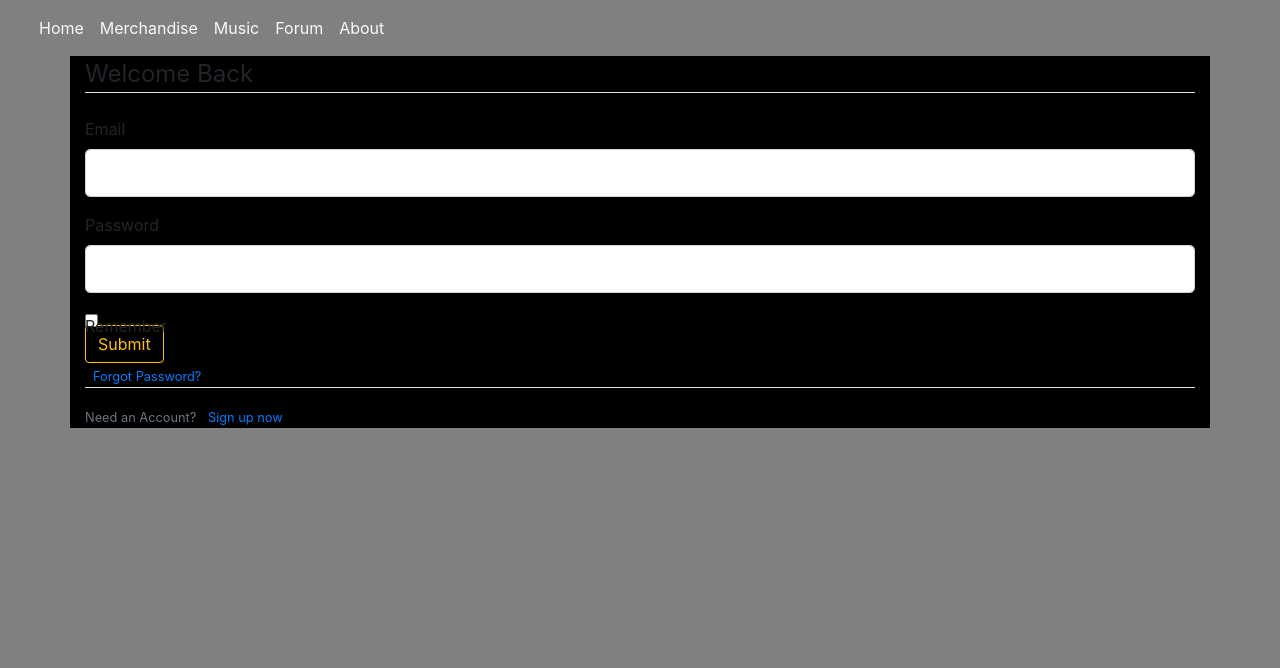
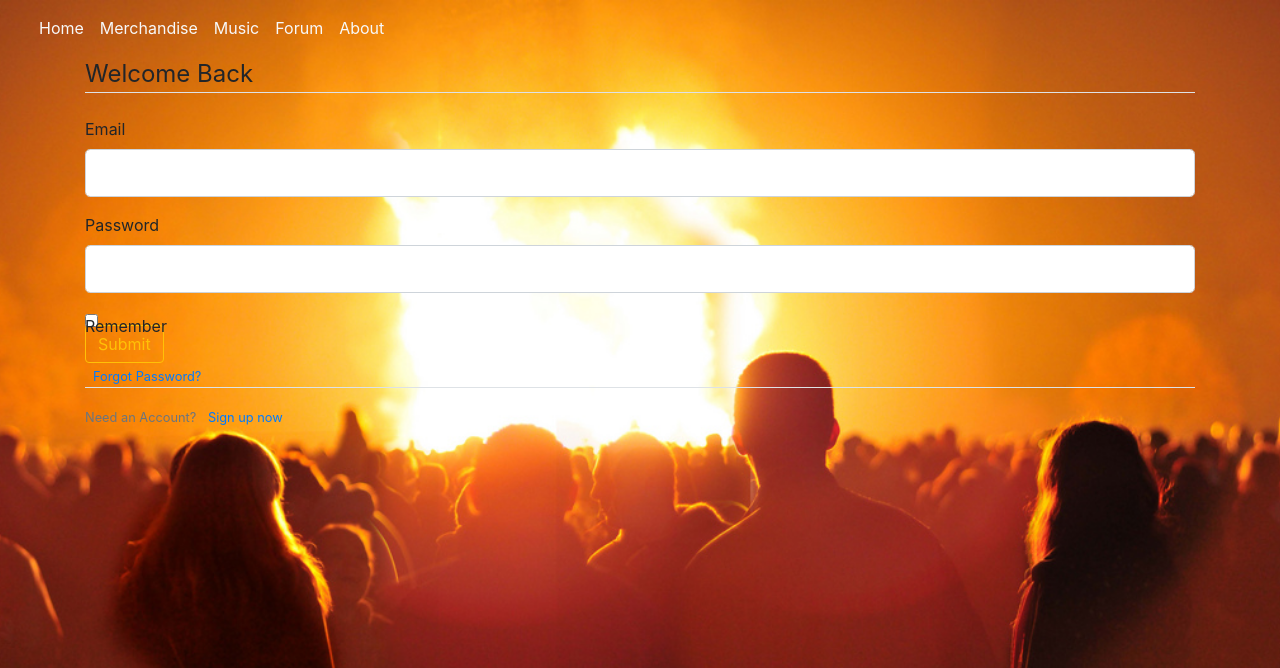
Before and after one commit to Crescends/Rising-Star, a Python web app: template RisingStar/templates/login.html in a window 1280 px wide. Shown: the top 668 px of the page. Run offline with Jinja, Linux system fonts and the light colour scheme; the template is opened without the code that fills it, so the values that code supplies are empty, except form fields; form fields are guessed from the names that the template uses; some libraries are stand-ins or nearby versions.

Commit message:
Changed background to give website more life

```diff
--- a/RisingStar/routes/home.py
+++ b/RisingStar/routes/home.py
@@ -10,3 +10,7 @@ def home():
 @home_bp.route('/about')
 def about():
     return render_template('about.html', title="About")
+
+@home_bp.route('/music')
+def music():
+    return render_template('music.html', title="Music")
--- a/RisingStar/static/css/main.css
+++ b/RisingStar/static/css/main.css
@@ -1,10 +1,20 @@
 body{
     background-color: gray;
 }
+#background {
+    /* The image used */
+    background-image: url('../images/concert.jpg');
 
-#MainPage{
-    background-color: black;
+    /* Full height */
+    height: 100%;
+
+    /* Create the parallax scrolling effect */
+    background-attachment: fixed;
+    background-position: center;
+    background-repeat: no-repeat;
+    background-size: cover;
 }
+
 #header{
     background-color: gray;
 }
--- a/RisingStar/templates/checkout.html
+++ b/RisingStar/templates/checkout.html
@@ -10,7 +10,7 @@
     </div>
     <div class="col-md-6">
         <h2 class="text-danger">{{item.name}}</h2>
-        <p class="text-light">Fresh {{item.type}} straight from the ashes. This {{item.type}} is specially
+        <p>Fresh {{item.type}} straight from the ashes. This {{item.type}} is specially
             handcrafted for comfort of the frehsest cotton avalaiable.
         </p>
         <div class="input-group mb-3">
@@ -23,7 +23,7 @@
                   {% endfor %}
                 </select>
               </div>
-        <h3 class="text-light">Price: {{item.cost}}</h3>
+        <h3>Price: {{item.cost}}</h3>
         <a href="#" class="btn btn-secondary">Buy Now</a>
     </div>
 </div>
--- /dev/null
+++ b/RisingStar/templates/music.html
@@ -0,0 +1,5 @@
+{% extends 'layout.html' %}
+
+{% block body %}
+
+{% endblock body %}
```
Also changed, not shown: RisingStar/templates/layout.html (+15 -4 lines), RisingStar/static/images/concert.jpg (added).
